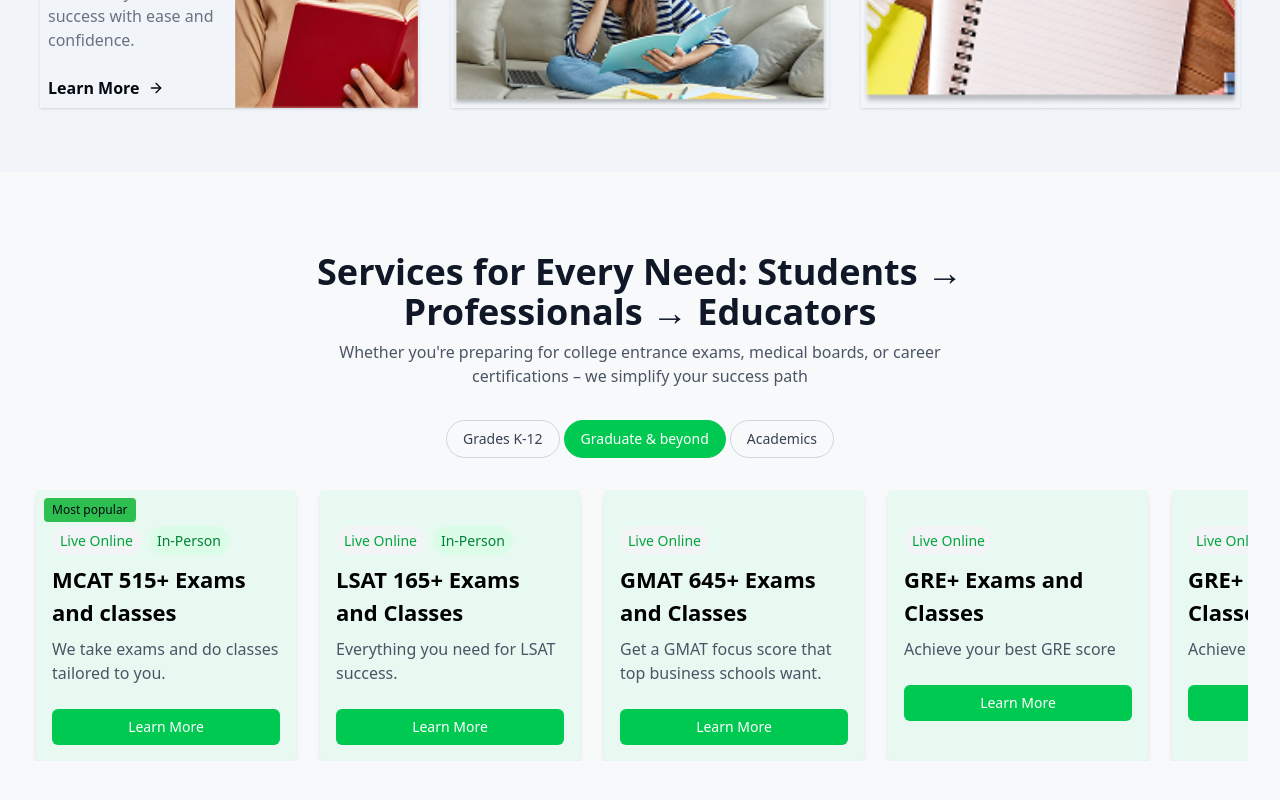
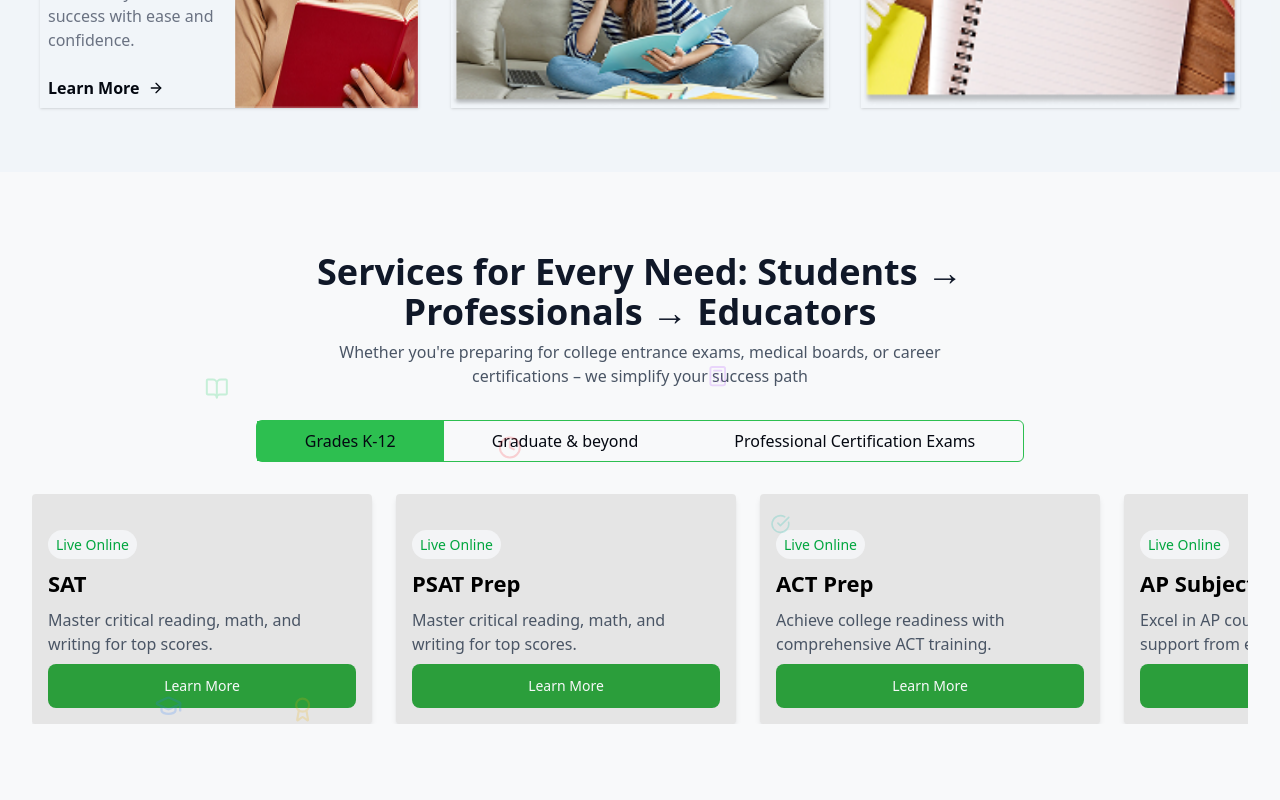
Before and after one commit to peterjames3/tutor-website, a Next.js app: page / in a window 1280 px wide. Shown: the part 1668-2468 px from the top of the page. Built offline with nearby package versions, Linux system fonts and the light colour scheme.

Commit message:
first commit

```diff
--- a/app/globals.css
+++ b/app/globals.css
@@ -75,7 +75,25 @@
   --text-label-md: 0.75rem;
   --text-label-sm: 0.6875rem;
 }
+.card-btn {
+  @apply px-6 py-3 rounded-lg font-medium text-sm transition-colors;
+  background-color: var(--color-button-login-default);
+  color: var(--color-button-textColor);
+}
+.card-btn:hover {
+  background-color: var(--color-button-login-hover);
+  color: var(--color-button-textColor-hover);
+}
+.card-btn:active {
+  background-color: var(--color-button-login-active);
+}
 
+.card-btn:disabled {
+  background-color: var(--color-button-login-disabled);
+  color: var(--color-button-textColor-disabled);
+  opacity: 0.7;
+  cursor: not-allowed;
+}
 .btn {
   @apply px-6 py-4 rounded-lg font-medium text-sm transition-colors;
   background-color: var(--color-button-login-default);
--- a/app/ui/components/exam/exam-service-card.tsx
+++ b/app/ui/components/exam/exam-service-card.tsx
@@ -1,9 +1,11 @@
 // components/ExamServices/ServiceCard.tsx
+import Link from "next/link";
 interface testCardProps {
   title: string;
   description: string;
   labels: string[];
   highlight?: string;
+  slug: string;
 }
 
 export default function TestCard({
@@ -11,9 +13,10 @@ export default function TestCard({
   description,
   labels,
   highlight,
+  slug,
 }: testCardProps) {
   return (
-    <div className="bg-accent rounded-sm shadow-md min-w-[260px] p-4 relative">
+    <div className="bg-cardBg rounded-sm shadow-md min-w-[260px] p-4 relative">
       {highlight && (
         <span className="absolute top-2 left-2 bg-secondary text-primary text-xs px-2 py-1 rounded font-medium">
           {highlight}
@@ -35,9 +38,11 @@ export default function TestCard({
       </div>
       <h3 className="font-semibold title mt-2 mb-2">{title}</h3>
       <p className="p-text text-gray-600 mb-2">{description}</p>
-      <button className="mt-4 w-full text-sm bg-green-500 text-white rounded-md py-2 hover:bg-green-600">
-        Learn More
-      </button>
+      <Link href={`/${slug}`}>
+        <button className=" w-full mt-auto card-btn cursor-pointer ">
+          Learn More
+        </button>
+      </Link>
     </div>
   );
 }
--- a/app/ui/components/exam/tabs.tsx
+++ b/app/ui/components/exam/tabs.tsx
@@ -1,27 +1,34 @@
 // components/ExamServices/Tabs.tsx
-"use client";
-import { useState } from "react";
+interface TabsProps {
+  activeTab: number;
+  setActiveTab: (tab: number) => void;
+}
 
-const tabList = ["Grades K-12", "Graduate & beyond", "Academics"];
+const tabList = [
+  "Grades K-12",
+  "Graduate & beyond",
+  "Professional Certification Exams",
+];
 
-export default function Tabs() {
-  const [active, setActive] = useState(1);
-
+export default function Tabs({ activeTab, setActiveTab }: TabsProps) {
   return (
-    <div className="flex justify-center gap-1 mb-8">
+    <div className="w-full flex justify-center items-center mb-8">
+      <div className="border border-secondary rounded-md inline-flex justify-center">
         {tabList.map((tab, idx) => (
           <button
             key={tab}
-          onClick={() => setActive(idx)}
-          className={`px-4 py-2 text-sm border rounded-full transition-colors ${
-            active === idx
-              ? "bg-green-500 text-white border-green-500"
-              : "text-gray-700 border-gray-300 hover:bg-gray-100"
+            onClick={() => setActiveTab(idx)}
+            className={`px-12 cursor-pointer py-2 p-text font-medium transition-all duration-200
+              ${
+                activeTab === idx
+                  ? "bg-secondary text-primary"
+                  : "text-primary font-medium"
               }`}
           >
             {tab}
           </button>
         ))}
       </div>
+    </div>
   );
 }
--- a/app/ui/components/exam/test-services-section.tsx
+++ b/app/ui/components/exam/test-services-section.tsx
@@ -1,13 +1,17 @@
 // components/ExamServices/ExamServicesSection.tsx
 "use client";
+import { useState } from "react";
 import { motion } from "framer-motion";
 import ServicesHeader from "./test-header";
 import Tabs from "./tabs";
-import ServicesCarousel from "./test-slider";
+import TestCarousel from "./test-slider";
+import FloatingElements from "@/app/ui/components/animation/FloatingElements";
 
-export default function TestServicesSection() {
+export default function ExamServicesSection() {
+  const [activeTab, setActiveTab] = useState(0);
+
   return (
-    <section className="px-8 py-20 bg-background">
+    <section className="px-8 py-20 bg-background relative">
       <motion.div
         initial={{ opacity: 0, y: 30 }}
         whileInView={{ opacity: 1, y: 0 }}
@@ -16,8 +20,9 @@ export default function TestServicesSection() {
         className="w-full max-w-full lg:max-w-[1240px] xl:max-w-[1440px] mx-auto"
       >
         <ServicesHeader />
-        <Tabs />
-        <ServicesCarousel />
+        <Tabs activeTab={activeTab} setActiveTab={setActiveTab} />
+        <TestCarousel activeTab={activeTab} />
+        <FloatingElements />
       </motion.div>
     </section>
   );
--- a/app/ui/components/exam/test-slider.tsx
+++ b/app/ui/components/exam/test-slider.tsx
@@ -1,41 +1,29 @@
 // components/ExamServices/ServicesCarousel.tsx
+"use client";
 import ServiceCard from "./exam-service-card";
+import servicesByTab from "@/lib/services";
 
-const services = [
-  {
-    title: "MCAT 515+ Exams and classes",
-    description: "We take exams and do classes tailored to you.",
-    labels: ["Live Online", "In-Person"],
-    highlight: "Most popular",
-  },
-  {
-    title: "LSAT 165+ Exams and Classes",
-    description: "Everything you need for LSAT success.",
-    labels: ["Live Online", "In-Person"],
-  },
-  {
-    title: "GMAT 645+ Exams and Classes",
-    description: "Get a GMAT focus score that top business schools want.",
-    labels: ["Live Online"],
-  },
-  {
-    title: "GRE+ Exams and Classes",
-    description: "Achieve your best GRE score",
-    labels: ["Live Online"],
-  },
-  {
-    title: "GRE+ Exams and Classes",
-    description: "Achieve your best GRE score",
-    labels: ["Live Online"],
-  },
-];
+interface TestCarouselProps {
+  activeTab: number;
+}
 
-export default function TestCarousel() {
+export default function TestCarousel({ activeTab }: TestCarouselProps) {
+  const services = servicesByTab[activeTab] || [];
+
   return (
-    <div className="flex overflow-x-auto gap-6 px-1 scrollbar-hide">
-      {services.map((item, index) => (
-        <ServiceCard key={index} {...item} />
-      ))}
+    <div className="flex overflow-x-auto gap-6 px-2 scrollbar-hide snap-x snap-mandatory scroll-smooth">
+      {services.length > 0 ? (
+        services.map((item, index) => (
+          <div
+            key={index}
+            className="flex-shrink-0 w-[280px] md:w-[340px] snap-start"
+          >
+            <ServiceCard {...item} />
+          </div>
+        ))
+      ) : (
+        <p className="text-gray-500">No services available for this tab.</p>
+      )}
     </div>
   );
 }
--- /dev/null
+++ b/lib/services.ts
@@ -0,0 +1,90 @@
+// components/ExamServices/servicesByTab.ts
+
+const servicesByTab = [
+  // Grades K–12
+  [
+    {
+      title: "SAT ",
+      description: "Master critical reading, math, and writing for top scores.",
+      labels: ["Live Online"],
+      slug: "test-prep/sat",
+    },
+    {
+      title: "PSAT Prep",
+      description: "Master critical reading, math, and writing for top scores.",
+      labels: ["Live Online"],
+      slug: "test-prep/psat",
+    },
+    {
+      title: "ACT Prep",
+      description: "Achieve college readiness with comprehensive ACT training.",
+      labels: ["Live Online"],
+      slug: "test-prep/act-prep",
+    },
+    {
+      title: "AP Subject Tutoring",
+      description: "Excel in AP courses with targeted support from experts.",
+      labels: ["Live Online"],
+      slug: "test-prep/ap-tutoring",
+    },
+  ],
+
+  // Graduate & beyond
+  [
+    {
+      title: "GRE Prep",
+      description: "Boost your GRE score with focused training.",
+      labels: ["Live Online"],
+      slug: "test-prep/gre-prep",
+    },
+    {
+      title: "MCAT 515+ Program",
+      description: "In-depth science and reasoning prep for medical school.",
+      labels: ["Live Online"],
+      slug: "test-prep/mcat-515",
+    },
+    {
+      title: "LSAT 165+ Coaching",
+      description: "Master logic games and reading comprehension.",
+      labels: ["Live Online"],
+      slug: "test-prep/lsat-165",
+    },
+    {
+      title: "GMAT Prep",
+      description: "Target your GMAT score for top MBA programs.",
+      labels: ["Live Online"],
+      slug: "test-prep/gmat-prep",
+    },
+  ],
+
+  // Certification Exams
+  [
+    {
+      title: "AWS Solutions Architect",
+      description: "Ace the AWS certification with expert-led online sessions.",
+      labels: ["Live Online"],
+      slug: "exam-aid/aws",
+    },
+    {
+      title: "Microsoft Azure",
+      description:
+        "Prepare for Azure certifications with real-world scenarios.",
+      labels: ["Live Online"],
+      slug: "exam-aid/azure",
+    },
+    {
+      title: "Cisco CCNA/CCNP",
+      description: "Build your networking career with our Cisco training.",
+      labels: ["Live Online"],
+      slug: "exam-aid/cisco",
+    },
+    {
+      title: "CompTIA A+ & Security+",
+      description: "Kickstart your IT career with foundational certifications.",
+      labels: ["Live Online"],
+      slug: "exam-aid/comptia",
+    },
+  ],
+];
+
+export default servicesByTab;
```
Lines whose indentation alone changed are shown as unchanged.
